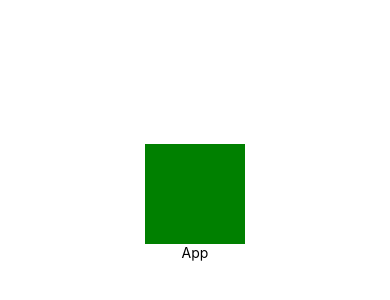
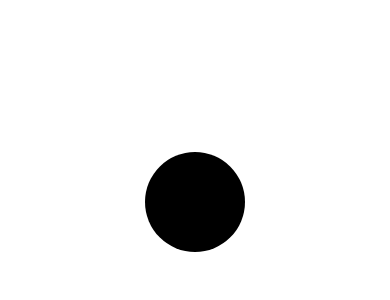
Before and after one commit to sunilinus12/AnimationsRN, a React Native app: screen / in a window 390 px wide. Shown: the part 220-520 px from the top of the page. Built offline with nearby package versions, Linux system fonts and the light colour scheme.

Commit message:
added panresponder

```diff
--- a/App.tsx
+++ b/App.tsx
@@ -1,40 +1,9 @@
-import {Animated, StyleSheet, Text, TouchableOpacity, View} from 'react-native';
-import React, {useState} from 'react';
+import {StyleSheet, Text, View} from 'react-native';
+import React from 'react';
+import PanLearning from './src/PanLearning';
 
 export default function App() {
-  const value = useState(
-    new Animated.ValueXY({
-      x: 0,
-      y: 0,
-    }),
-  )[0];
-  function moveBall() {
-    Animated.timing(value, {
-      toValue: {x: 100, y: 100},
-      duration: 100,
-      useNativeDriver: false,
-    }).start();
-  }
-  return (
-    <View style={styles.container}>
-      <Animated.View style={[styles.box, value.getLayout()]} />
-      <TouchableOpacity onPress={() => moveBall()} activeOpacity={0.5}>
-        <Text>App</Text>
-      </TouchableOpacity>
-    </View>
-  );
+  return <PanLearning />;
 }
 
-const styles = StyleSheet.create({
-  container: {
-    flex: 1,
-    backgroundColor: 'white',
-    alignItems: 'center',
-    justifyContent: 'center',
-  },
-  box: {
-    width: 100,
-    height: 100,
-    backgroundColor: 'green',
-  },
-});
+const styles = StyleSheet.create({});
--- /dev/null
+++ b/src/PanLearning.tsx
@@ -0,0 +1,67 @@
+import {
+  Animated,
+  PanResponder,
+  StyleSheet,
+  Text,
+  TouchableOpacity,
+  View,
+} from 'react-native';
+import React, {useRef, useState} from 'react';
+
+export default function PanLearning() {
+  const value = useRef(
+    new Animated.ValueXY({
+      x: 0,
+      y: 0,
+    }),
+  ).current;
+  const pan = useRef(new Animated.ValueXY()).current;
+
+  function moveBall() {
+    Animated.spring(value, {
+      toValue: {x: 100, y: 0},
+      // duration: 100,
+      useNativeDriver: false,
+    }).start();
+  }
+  const panResponder = useRef(
+    PanResponder.create({
+      onMoveShouldSetPanResponder: () => true,
+      onPanResponderGrant: () => {
+        console.log('Pan handler access granted');
+        pan.setOffset({
+          x: pan.x._value,
+          y: pan.y._value,
+        });
+      },
+      onPanResponderMove: Animated.event([null, {dx: pan.x, dy: pan.y}]),
+      onPanResponderRelease: () => {
+        pan.flattenOffset();
+      },
+    }),
+  ).current;
+  console.log(pan.getLayout());
+  return (
+    <View style={styles.container}>
+      <Animated.View
+        style={[styles.box, pan.getLayout()]}
+        {...panResponder.panHandlers}
+      />
+    </View>
+  );
+}
+
+const styles = StyleSheet.create({
+  container: {
+    flex: 1,
+    backgroundColor: 'white',
+    alignItems: 'center',
+    justifyContent: 'center',
+  },
+  box: {
+    width: 100,
+    height: 100,
+    backgroundColor: 'black',
+    borderRadius: 50,
+  },
+});
```
Also changed, not shown: src/AnimationLearning.tsx (added, +55 -0 lines).
